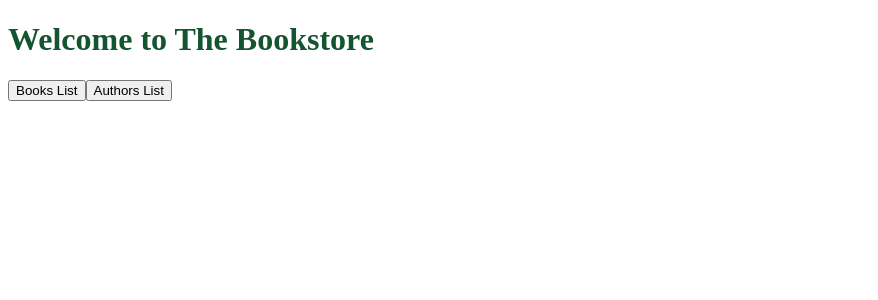
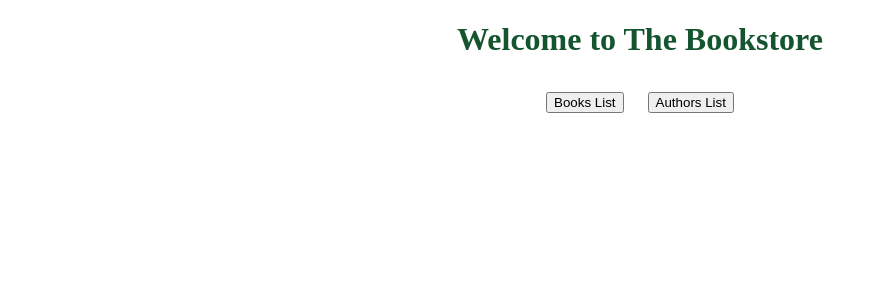
Before and after one commit to jbrasko2/bookstore-frontend, a React (Create React App) app: page / in a window 1280 px wide. Shown: the top 300 px of the page, without its empty margins (0-878 px from the left). Built offline with nearby package versions, Linux system fonts and the light colour scheme.

Commit message:
add styling

```diff
--- a/src/pages/Home.js
+++ b/src/pages/Home.js
@@ -1,14 +1,33 @@
 import React from 'react'
 import { Link } from 'react-router-dom'
+import styled from 'styled-components'
 
 const Home = () => {
   return (
     <div>
-    <h1>Welcome to The Bookstore</h1>
-      <Link to='/books'><button>Books List</button></Link>
-      <Link to='/authors'><button>Authors List</button></Link>
+      <Header>Welcome to The Bookstore</Header>
+      <ButtonWrapper>
+        <Link to='/books'>
+          <Button>Books List</Button>
+        </Link>
+        <Link to='/authors'>
+          <Button>Authors List</Button>
+        </Link>
+      </ButtonWrapper>
     </div>
   )
 }
 
+const Header = styled.h1`
+  text-align: center;
+`
+
+const ButtonWrapper = styled.div`
+  text-align: center;
+`
+
+const Button = styled.button`
+  margin: 12px;
+`
+
 export default Home
```
